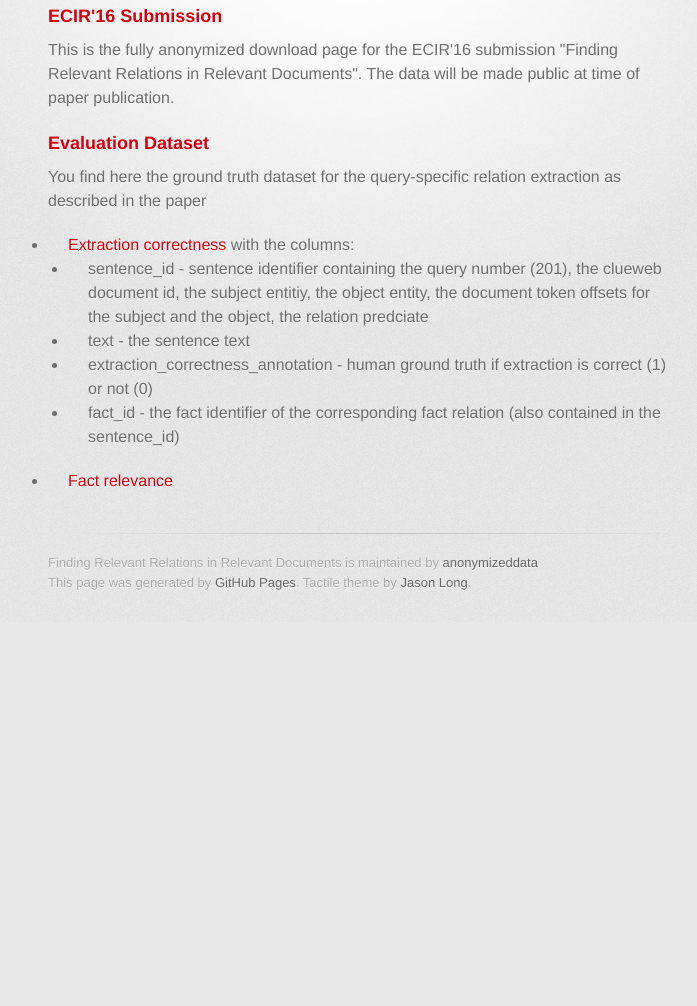
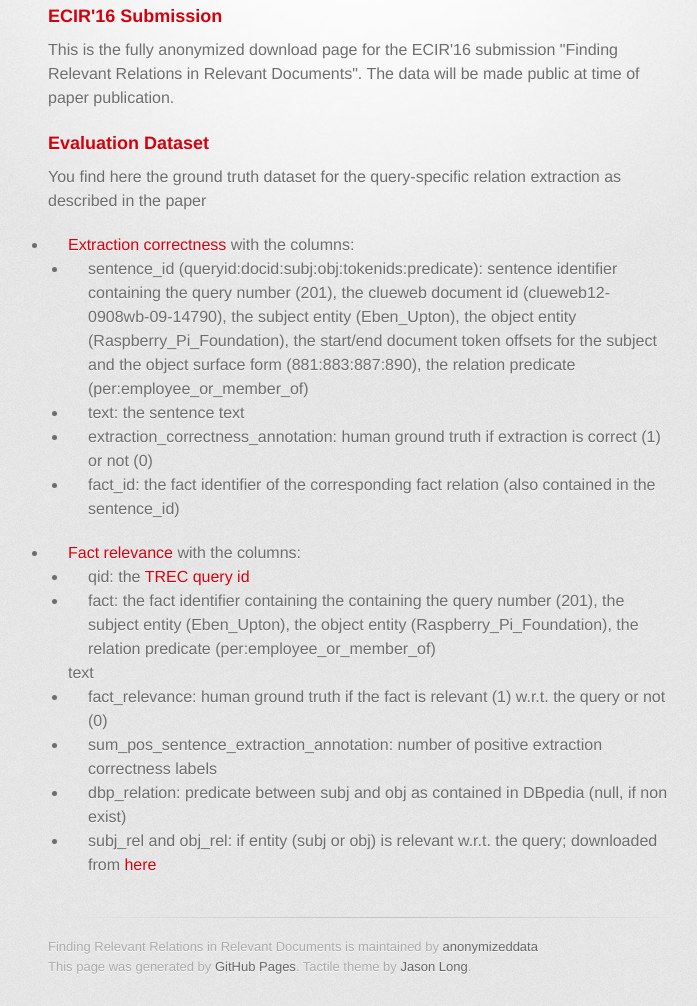
Before and after one commit to mschuhma/relrels, a plain HTML site: page index.html in a window 1280 px wide. Shown: the part 252-1258 px from the top of the page, without its empty margins (282-979 px from the left). Before the commit the page ends 874 px from the top, so only its background shows below. Drawn offline with Linux system fonts and the light colour scheme; a web font is replaced by a local one.

Commit message:
Updated index.html

```diff
--- a/index.html
+++ b/index.html
@@ -39,13 +39,23 @@ The data will be made public at time of paper publication.</p>
 <ul>
 <li><a href="data/sentences.tsv">Extraction correctness</a> with the columns:<br>
 <ul>
-  <li>sentence_id - sentence identifier containing the query number (201), the clueweb document id, the subject entitiy, the object entity, the document token offsets for the subject and the object, the relation predciate</li>
-<li>text - the sentence text</li>
-<li>extraction_correctness_annotation - human ground truth if extraction is correct (1) or not (0)</li>
-<li>fact_id - the fact identifier of the corresponding fact relation (also contained in the sentence_id)</li>
+  <li>sentence_id (queryid:docid:subj:obj:tokenids:predicate): sentence identifier containing the query number (201), the clueweb document id (clueweb12-0908wb-09-14790), the subject entity (Eben_Upton), the object entity (Raspberry_Pi_Foundation), the start/end document token offsets for the subject and the object surface form (881:883:887:890), the relation predicate (per:employee_or_member_of)</li>
+  <li>text: the sentence text</li>
+  <li>extraction_correctness_annotation: human ground truth if extraction is correct (1) or not (0)</li>
+  <li>fact_id: the fact identifier of the corresponding fact relation (also contained in the sentence_id)</li>
 </ul>
 </li>
-<li><a href="data/facts.tsv">Fact relevance</a></li>
+<li><a href="data/facts.tsv">Fact relevance</a> with the columns:<br>
+<ul>
+  <li>qid: the <a href="http://www-personal.umich.edu/~kevynct/trec-web-2014/">TREC query id</a></li>
+  <li>fact: the fact identifier containing the containing the query number (201), the subject entity (Eben_Upton), the object entity (Raspberry_Pi_Foundation), the relation predicate (per:employee_or_member_of)</li> text</li>
+  <li>fact_relevance: human ground truth if the fact is relevant (1) w.r.t. the query or not (0)</li>
+  <li>sum_pos_sentence_extraction_annotation: number of positive extraction correctness labels</li>
+  <li>dbp_relation: predicate between subj and obj as contained in DBpedia (null, if non exist)</li>
+  <li>subj_rel and obj_rel: if entity (subj or obj) is relevant w.r.t. the query; downloaded from <a href="http://rewq.dwslab.de">here</a></li>
+</ul>
+</li>
+</li>
 </ul>
         </section>
 
```
